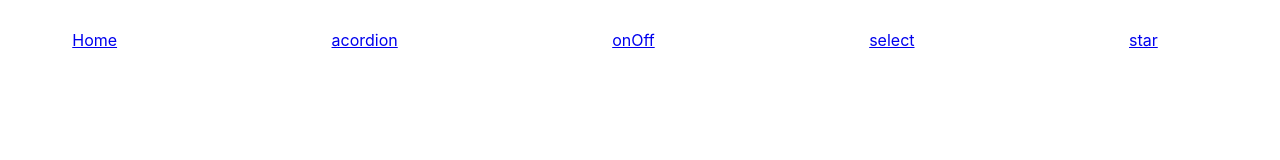
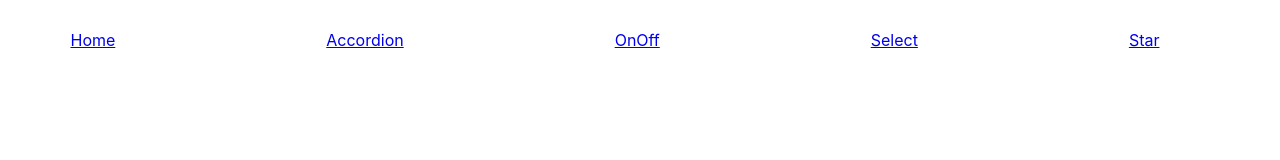
Before and after one commit to BYAsurim/micro_tasks_TS, a React (Create React App) app: page / in a window 1280 px wide. Shown: the top 160 px of the page. Built offline with nearby package versions, Linux system fonts and the light colour scheme.

Commit message:
rename Accordion

```diff
--- a/src/App.tsx
+++ b/src/App.tsx
@@ -1,6 +1,6 @@
 import React, {useState} from 'react';
 import './App.css';
-import {Accordion} from "./acordion/Acordion";
+import {Accordion} from "./acordion/Accordion";
 import {Star} from "./star/Star";
 import {OnOff} from "./onOff/OnOff";
 import {Select} from "./select/Select";
@@ -20,7 +20,7 @@ function App() {
             <Routes>
                 <Route path={'/'} element={<div>выбери что нибудь </div>}/>
                 <Route path={'/select'} element={<Select/>}/>
-                <Route path={'/acordion'} element={<Accordion/>}/>
+                <Route path={'/acсordion'} element={<Accordion/>}/>
                 <Route path={'/star'} element={<Star star={star} setStar={setStar}/>}/>
                 <Route path={'/onOff'} element={ <OnOff/>}/>
             </Routes>
--- a/src/acordion/Acordion.tsx
+++ b/src/acordion/Accordion.tsx
@@ -1,5 +1,5 @@
 import React, {useReducer, useState} from 'react';
-import {AcordionTitle} from "./AcordionTitle";
+import {AccordionTitle} from "./AccordionTitle";
 
 import {reduser} from "./reduserAcordion";
 
@@ -32,7 +32,7 @@ export const Accordion = () => {
 
     return (
         <div>
-            <AcordionTitle title={title} clickHandler={clickHandler}/>
+            <AccordionTitle title={title} clickHandler={clickHandler}/>
 
             {state.OpenClose && users.map(el => {
                 const titleClickHandler = ()=>{
--- a/src/acordion/AcordionBody.tsx
+++ b/src/acordion/AccordionBody.tsx
@@ -7,7 +7,7 @@ type AcordionBodyPropsType = {
         name: string
     }[]
 }
-export const AcordionBody = (props: AcordionBodyPropsType) => {
+export const AccordionBody = (props: AcordionBodyPropsType) => {
     return (
         <div>
             <ul>
--- a/src/acordion/AcordionTitle.tsx
+++ b/src/acordion/AccordionTitle.tsx
@@ -5,7 +5,7 @@ type AcordionTitlePropsType = {
     clickHandler: () => void
 }
 
-export const AcordionTitle = (props: AcordionTitlePropsType) => {
+export const AccordionTitle = (props: AcordionTitlePropsType) => {
     return (
         <div onClick={props.clickHandler}>
             <h3>{props.title}</h3>
--- a/src/navigation/Navigation.tsx
+++ b/src/navigation/Navigation.tsx
@@ -10,11 +10,11 @@ export const Navigation = () => {
             <NavLink to={'/'}>Home</NavLink>
             </div>
             <div>
-            <NavLink to={'/acordion'}>acordion</NavLink>
+            <NavLink to={'/acсordion'}>Acсordion</NavLink>
             </div>
-            <NavLink to={'/onOff'}>onOff</NavLink>
-            <NavLink to={'/select'}>select</NavLink>
-            <NavLink to={'/star'}>star</NavLink>
+            <NavLink to={'/onOff'}>OnOff</NavLink>
+            <NavLink to={'/select'}>Select</NavLink>
+            <NavLink to={'/star'}>Star</NavLink>
         </div>
     );
 };
```
